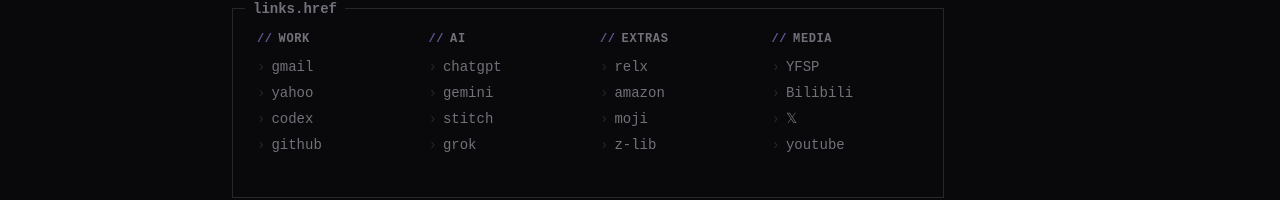
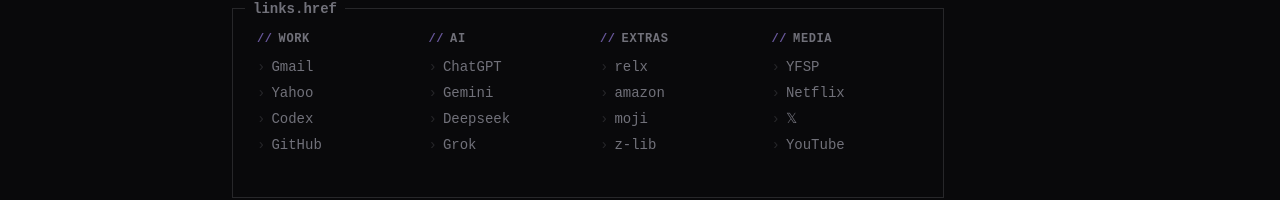
Before and after one commit to heisyoudan/pixeldash, a React (Vite) app: page / in a window 1280 px wide. Shown: the part 450-650 px from the top of the page. Built offline with nearby package versions, Linux system fonts and the light colour scheme; no server answers; some icons are missing.

Commit message:
chore: update link labels — Deepseek & Netflix (standard English)

```diff
--- a/src/constants.ts
+++ b/src/constants.ts
@@ -359,19 +359,19 @@
   {
     category: 'work',
     links: [
-      { label: 'gmail', url: 'https://gmail.com', icon: 'https://www.google.com/s2/favicons?domain=gmail.com&sz=64' },
-      { label: 'yahoo', url: 'https://mail.yahoo.com/n/folders/1?.src=ym&reason=novation', icon: 'https://www.google.com/s2/favicons?domain=yahoo.com&sz=64' },
-      { label: 'codex', url: 'https://chatgpt.com/codex/settings/usage', icon: 'https://www.google.com/s2/favicons?domain=chatgpt.com&sz=64' },
-      { label: 'github', url: 'https://github.com', icon: 'https://www.google.com/s2/favicons?domain=github.com&sz=64' },
+      { label: 'Gmail', url: 'https://gmail.com', icon: 'https://www.google.com/s2/favicons?domain=gmail.com&sz=64' },
+      { label: 'Yahoo', url: 'https://mail.yahoo.com/n/folders/1?.src=ym&reason=novation', icon: 'https://www.google.com/s2/favicons?domain=yahoo.com&sz=64' },
+      { label: 'Codex', url: 'https://chatgpt.com/codex/settings/usage', icon: 'https://www.google.com/s2/favicons?domain=chatgpt.com&sz=64' },
+      { label: 'GitHub', url: 'https://github.com', icon: 'https://www.google.com/s2/favicons?domain=github.com&sz=64' },
     ]
   },
   {
     category: 'ai',
     links: [
-      { label: 'chatgpt', url: 'https://chat.openai.com', icon: 'https://www.google.com/s2/favicons?domain=openai.com&sz=64' },
-      { label: 'gemini', url: 'https://gemini.google.com', icon: 'https://www.google.com/s2/favicons?domain=google.com&sz=64' },
-      { label: 'stitch', url: 'https://stitch.withgoogle.com/', icon: 'https://www.google.com/s2/favicons?domain=stitch.withgoogle.com&sz=64' },
-      { label: 'grok', url: 'https://grok.com', icon: 'https://www.google.com/s2/favicons?domain=grok.com&sz=64' },
+      { label: 'ChatGPT', url: 'https://chat.openai.com', icon: 'https://www.google.com/s2/favicons?domain=openai.com&sz=64' },
+      { label: 'Gemini', url: 'https://gemini.google.com', icon: 'https://www.google.com/s2/favicons?domain=google.com&sz=64' },
+      { label: 'Deepseek', url: 'https://platform.deepseek.com/usage', icon: 'https://www.google.com/s2/favicons?domain=platform.deepseek.com&sz=64' },
+      { label: 'Grok', url: 'https://grok.com', icon: 'https://www.google.com/s2/favicons?domain=grok.com&sz=64' },
     ]
   },
   {
@@ -387,9 +387,9 @@
     category: 'media',
     links: [
       { label: 'YFSP', url: 'https://www.yfsp.tv/', icon: 'https://www.google.com/s2/favicons?domain=yfsp.tv&sz=64' },
-      { label: 'Bilibili', url: 'https://www.bilibili.com/', icon: 'https://www.google.com/s2/favicons?domain=bilibili.com&sz=64' },
+      { label: 'Netflix', url: 'https://www.netflix.com/browse', icon: 'https://www.google.com/s2/favicons?domain=netflix.com&sz=64' },
       { label: '𝕏', url: 'https://twitter.com', icon: 'https://www.google.com/s2/favicons?domain=twitter.com&sz=64' },
-      { label: 'youtube', url: 'https://www.youtube.com', icon: 'https://www.google.com/s2/favicons?domain=youtube.com&sz=64' },
+      { label: 'YouTube', url: 'https://www.youtube.com', icon: 'https://www.google.com/s2/favicons?domain=youtube.com&sz=64' },
     ]
   }
 ];
```
